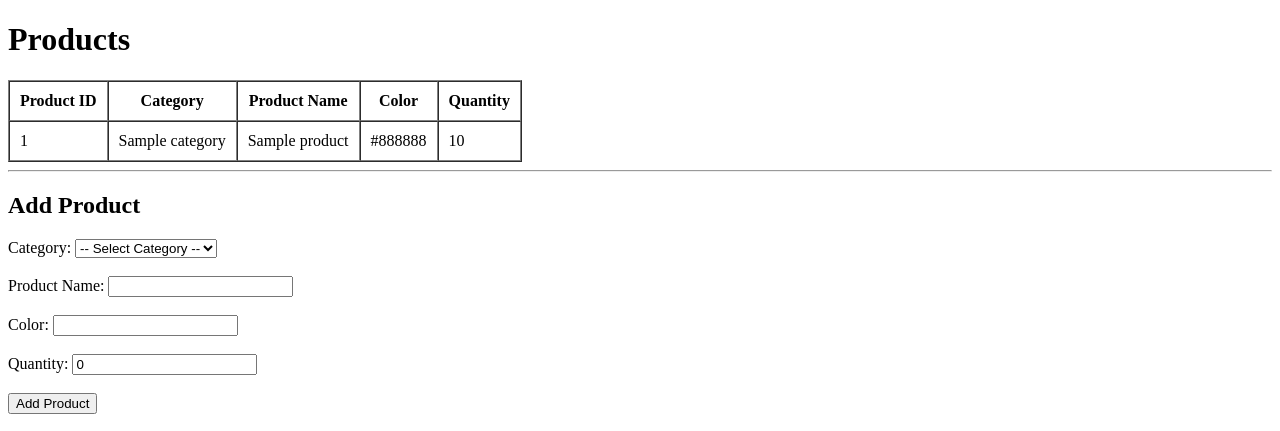
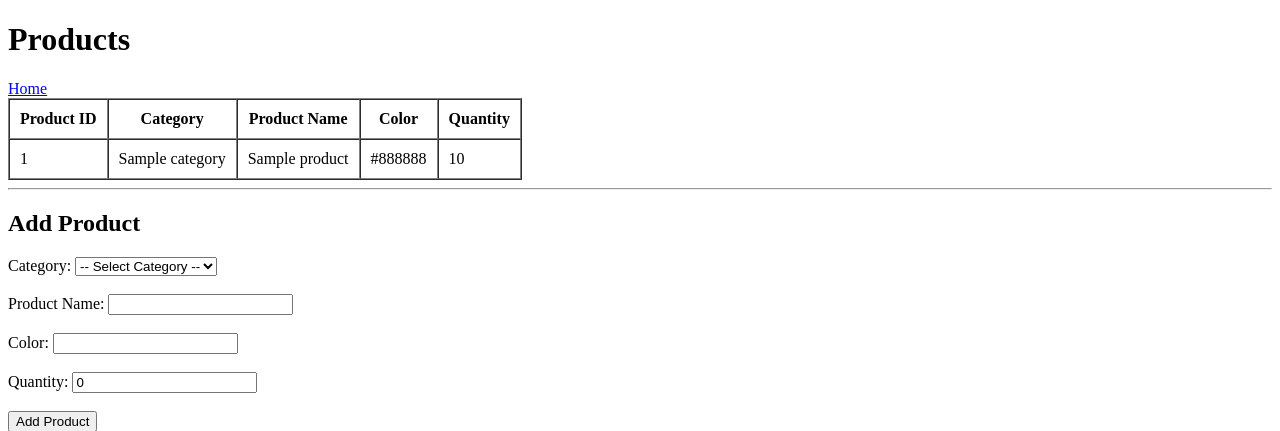
Before and after one commit to vicky5571/sales_hp_remake, a PHP site: page /products.php in a window 1280 px wide. Shown: the top 431 px of the page. Run offline with PHP 8.4, Linux system fonts and the light colour scheme; tables that the repository leaves empty or names only in its code hold one stand-in row (values such as "Sample post"); data that the repository does not hold is empty.

Commit message:
Home button

```diff
--- a/carts.php
+++ b/carts.php
@@ -36,6 +36,7 @@ if ($cart_result->num_rows > 0) {
 </head>
 <body>
     <h1>Your Cart</h1>
+    <a href="index.php">Home</a>
 
     <?php if ($cart_items_result->num_rows > 0) : ?>
         <table border="1" cellpadding="10" cellspacing="0">
--- a/categories.php
+++ b/categories.php
@@ -28,6 +28,7 @@ if ($_SERVER['REQUEST_METHOD'] === 'POST') {
 <body>
     <div class="container mt-5">
         <h1 class="text-center">Categories</h1>
+        <a href="index.php">Home</a>
         <div class="mt-4">
             <!-- Add New Category Form -->
             <form method="POST" class="d-flex mb-4">
--- a/product_unit.php
+++ b/product_unit.php
@@ -88,6 +88,7 @@ if ($_SERVER['REQUEST_METHOD'] == 'POST' && isset($_POST['add_to_cart'])) {
 
 <body>
     <h1>Product Units</h1>
+    <a href="index.php">Home</a>
 
     <!-- Display Product Units Table -->
     <table border="1" cellpadding="10" cellspacing="0">
--- a/products.php
+++ b/products.php
@@ -41,6 +41,7 @@ if ($_SERVER['REQUEST_METHOD'] == 'POST') {
 
 <body>
     <h1>Products</h1>
+    <a href="index.php">Home</a>
 
     <!-- Display Products Table -->
     <table border="1" cellpadding="10" cellspacing="0">
--- a/suppliers.php
+++ b/suppliers.php
@@ -32,6 +32,7 @@ if ($_SERVER['REQUEST_METHOD'] == 'POST') {
 
 <body>
     <h1>Suppliers</h1>
+    <a href="index.php">Home</a>
 
     <!-- Display Suppliers Table -->
     <table border="1" cellpadding="10" cellspacing="0">
```
